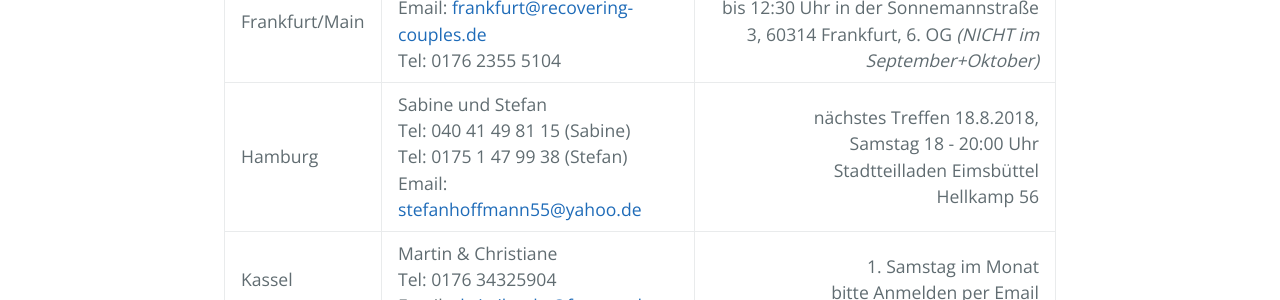
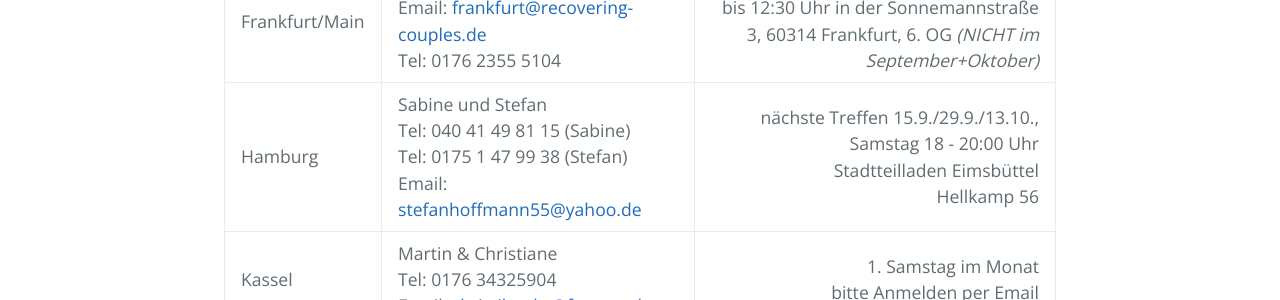
Before and after one commit to rcadeutschland/rcadeutschland.github.io, a Jekyll site: the page built from Gruppen.MD, in a window 1280 px wide. Shown: the part 790-1090 px from the top of the page. Built offline with Jekyll 4.4.1, drawn with Linux system fonts in a browser that asks for light colours; nearby versions of some CDN libraries.

Commit message:
Neue Termine Gruppe HH
gemäß Email von Stefan vom 19.8.2018 22:26 Uhr editiert von Achim

```diff
--- a/Gruppen.MD
+++ b/Gruppen.MD
@@ -11,7 +11,7 @@
 | Berlin | Tanja + Torsten<br>Email: <tannaja@gmx.de> |  13:00-15:00 Uhr jeder erste Sonntag im Monat, Im "Lebensglück Yoga", Wiesbadenerstr. 33, 14197 Berlin |
 | Berlin2 | Tanja + Torsten<br>Email: <tannaja@gmx.de> |  ab Juni 2017 13:15-15:15 Uhr jeder dritten Sonntag im Monat, Im "Heile Haus", Waldemarstr. 36, 10999 Berlin |
 | Frankfurt/Main | Christiane<br>Email: <frankfurt@recovering-couples.de><br>Tel: 0176 2355 5104 | jeden 4. Samstag im Monat  von 11:00 bis 12:30 Uhr  in der Sonnemannstraße 3,  60314 Frankfurt, 6. OG  *(NICHT im September+Oktober)*|
-| Hamburg | Sabine und Stefan<br>Tel: 040 41 49 81 15 (Sabine)<br>Tel: 0175 1 47 99 38 (Stefan)<br>Email: <stefanhoffmann55@yahoo.de> | nächstes Treffen 18.8.2018,<br>Samstag 18 - 20:00 Uhr<br>Stadtteilladen Eimsbüttel<br>Hellkamp 56 |
+| Hamburg | Sabine und Stefan<br>Tel: 040 41 49 81 15 (Sabine)<br>Tel: 0175 1 47 99 38 (Stefan)<br>Email: <stefanhoffmann55@yahoo.de> | nächste Treffen 15.9./29.9./13.10.,<br>Samstag 18 - 20:00 Uhr<br>Stadtteilladen Eimsbüttel<br>Hellkamp 56 |
 | Kassel | Martin & Christiane<br>Tel: 0176 34325904<br>Email: <christibueks@freenet.de> | 1. Samstag im Monat<br> bitte Anmelden per Email |
 | Köln | Thomas + Evelyn<br>Tel: 0221 98652312<br>Email: <samstagkoeln@recovering-couples.de> | 1. Samstag im Monat 18:00 bis 20:00 Uhr Haus der Selbsthilfe-Köln, Marsilstein 4-6, 50676 Köln (Nähe Neumarkt) |
 | Münster | Karin + Martin<br>Tel: 02598-929024<br>Email: <samstagmuenster@recovering-couples.de> | 2. Samstag im Monat 16:00 bis 18:00 Uhr  in der Selbsthilfe-Kontaktstelle des Paritätischen Zentrums, Dahlweg 112, 48153 Münster |
```
